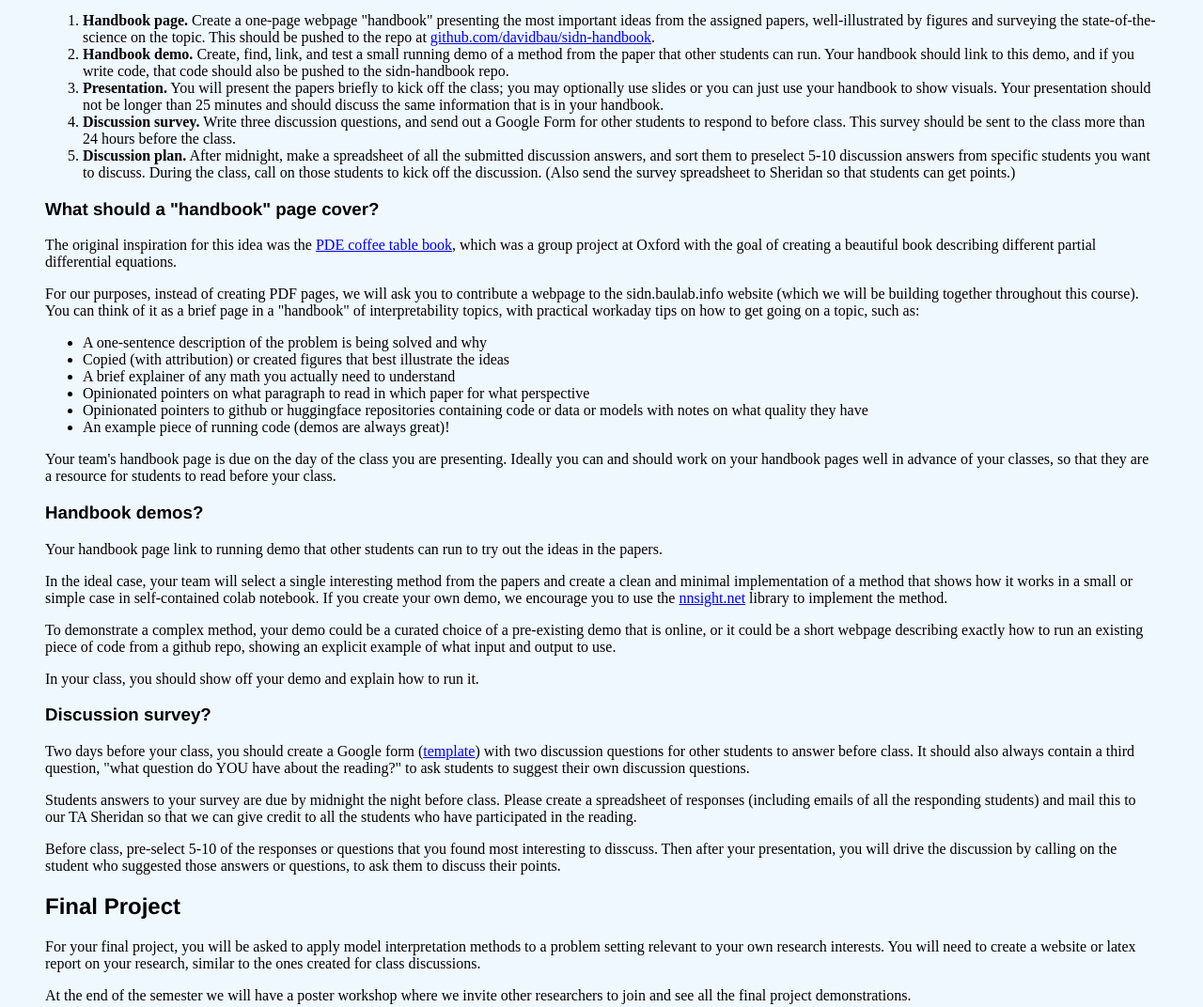
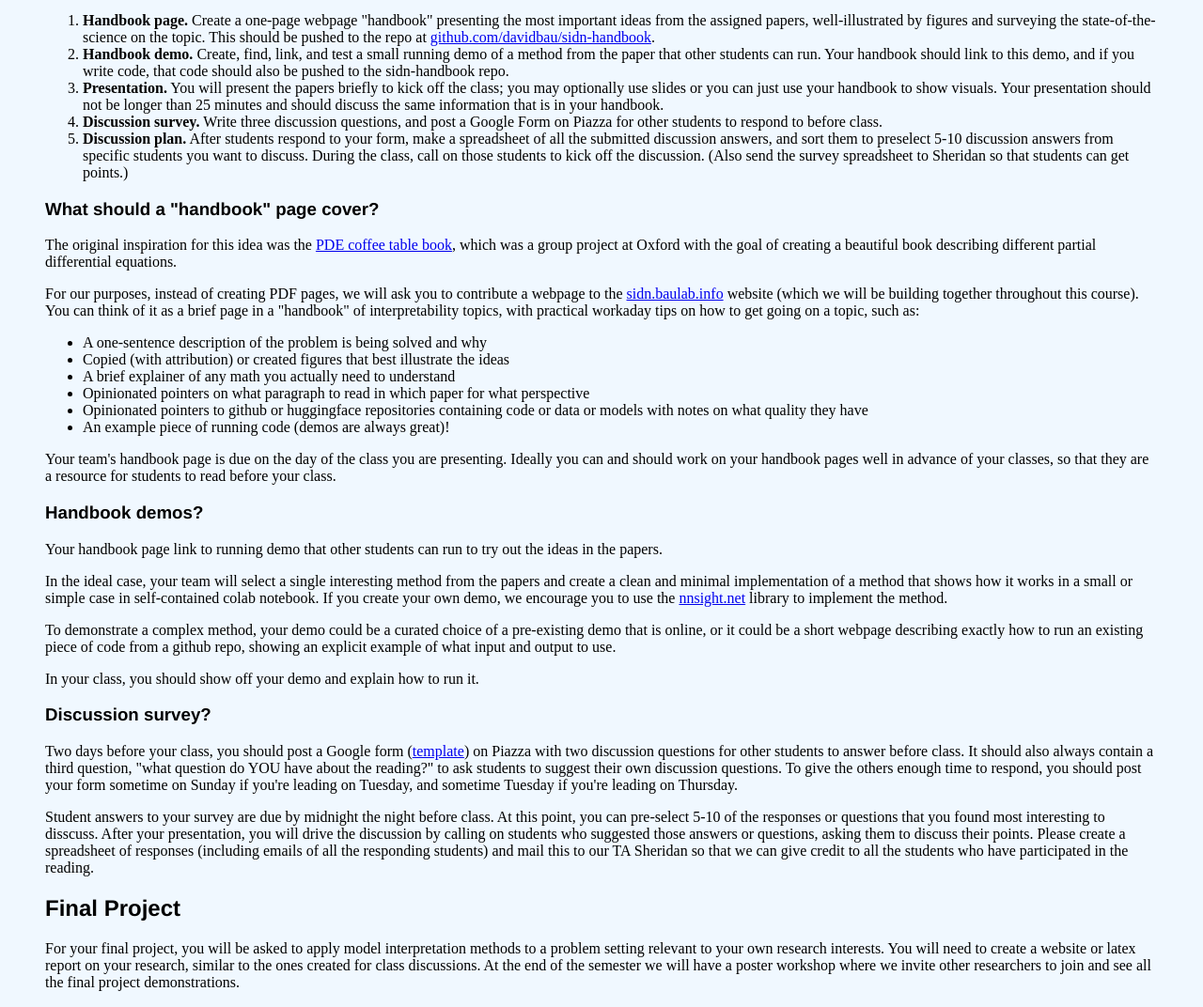
Before and after one commit to davidbau/cs7180, a plain HTML site: page public/2024-Fall/index.html in a window 1280 px wide. Shown: the part 803-1875 px from the top of the page at 94% size. Drawn offline with Linux system fonts and the light colour scheme.

Commit message:
small wording changes

```diff
--- a/public/2024-Fall/index.html
+++ b/public/2024-Fall/index.html
@@ -31,7 +31,7 @@
 
 <p>Tuesdays 11:45 AM - 1:25 PM and Thursdays 2:50 PM - 4:30 PM in Ell Hall 410.</p>
 
-<p>This course has two goals
+<p>This course has two goals:
 <ol>
   <li>Read and discuss current literature in interpretable deep networks
       (also known as "mechanistic interpretability", "interpretable AI"
@@ -87,15 +87,15 @@ to present their final projects.
   <li><b>Handbook page.</b>  Create a one-page webpage "handbook" presenting the most important ideas from the assigned papers, well-illustrated by figures and surveying the state-of-the-science on the topic.  This should be pushed to the repo at <a href="https://github.com/davidbau/sidn-handbook/">github.com/davidbau/sidn-handbook</a>.</li>
   <li><b>Handbook demo.</b> Create, find, link, and test a small running demo of a method from the paper that other students can run.  Your handbook should link to this demo, and if you write code, that code should also be pushed to the sidn-handbook repo.
   <li><b>Presentation.</b>  You will present the papers briefly to kick off the class; you may optionally use slides or you can just use your handbook to show visuals.  Your presentation should not be longer than 25 minutes and should discuss the same information that is in your handbook.
-  <li><b>Discussion survey.</b>  Write three discussion questions, and send out a Google Form for other students to respond to before class.  This survey should be sent to the class more than 24 hours before the class.</li>
-  <li><b>Discussion plan.</b> After midnight, make a spreadsheet of all the submitted discussion answers, and sort them to preselect 5-10 discussion answers from specific students you want to discuss.  During the class, call on those students to kick off the discussion.  (Also send the survey spreadsheet to Sheridan so that students can get points.)
+  <li><b>Discussion survey.</b>  Write three discussion questions, and post a Google Form on Piazza for other students to respond to before class.</li>
+  <li><b>Discussion plan.</b> After students respond to your form, make a spreadsheet of all the submitted discussion answers, and sort them to preselect 5-10 discussion answers from specific students you want to discuss.  During the class, call on those students to kick off the discussion. (Also send the survey spreadsheet to Sheridan so that students can get points.)
 </ol>
 
 <h3>What should a "handbook" page cover?</h3>
 <p>The original inspiration for this idea was the <a href="https://people.maths.ox.ac.uk/trefethen/pdectb.html">PDE coffee table book</a>,
 which was a group project at Oxford with the goal of creating a beautiful book describing different partial differential equations.
 
-<p>For our purposes, instead of creating PDF pages, we will ask you to contribute a webpage to the sidn.baulab.info website (which we will be
+<p>For our purposes, instead of creating PDF pages, we will ask you to contribute a webpage to the <a href="https://sidn.baulab.info/">sidn.baulab.info</a> website (which we will be
 building together throughout this course). You can think of it as a brief page in a "handbook" of interpretability topics,
 with practical workaday tips on how to get going on a topic, such as:
 <ul>
@@ -120,19 +120,22 @@ with practical workaday tips on how to get going on a topic, such as:
 
 <h3>Discussion survey?</h3>
 
-<p>Two days before your class, you should create a Google form (<a href="https://docs.google.com/forms/d/1hpjO2omHNVi7qU60ax0pKkfhJRgpwNU7_C0UySmuEcg/edit">template</a>) with two discussion questions for other students to answer before class.  It should also always contain a third question, "what question do YOU have about the reading?" to ask students to suggest their own discussion questions.
+<p>Two days before your class, you should post a Google form (<a href="https://docs.google.com/forms/d/1hpjO2omHNVi7qU60ax0pKkfhJRgpwNU7_C0UySmuEcg/edit">template</a>) on Piazza with two discussion questions for other students to answer before class. It should also always contain a third question, "what question do YOU have about the reading?" to ask students to suggest their own discussion questions.
+  To give the others enough time to respond, you should post your form sometime on Sunday if you're leading on Tuesday, and sometime Tuesday if you're leading on Thursday.
 
-<p>Students answers to your survey are due by midnight the night before class. Please create a spreadsheet of responses (including emails of all the responding students) and mail this to our TA Sheridan so that we can give credit to all the students who have participated in the reading.
+<p>Student answers to your survey are due by midnight the night before class.
+  At this point, you can pre-select 5-10 of the responses or questions that you found most interesting to disscuss.
+  After your presentation, you will drive the discussion by calling on students who suggested those answers or questions, asking them to discuss their points.
+  Please create a spreadsheet of responses (including emails of all the responding students)
+  and mail this to our TA Sheridan so that we can give credit to all the students who have participated in the reading.
 
-<p>Before class, pre-select 5-10 of the responses or questions that you found most interesting to disscuss.  Then after your presentation, you will drive the discussion by calling on the student who suggested those answers or questions, to ask them to discuss their points.
 
 <h2>Final Project</h2>
 
 <p>For your final project, you will be asked to apply model interpretation
 methods to a problem setting relevant to your own research interests. You will need to create
 a website or latex report on your research, similar to the ones created for class discussions.
-
-<p>At the end of the semester we will have a poster workshop where we invite other researchers to join and see all the final project demonstrations.
+At the end of the semester we will have a poster workshop where we invite other researchers to join and see all the final project demonstrations.
 
 <h2>Grading</h2>
 You will need to help run two classes throughout the semester, each of which will
```
